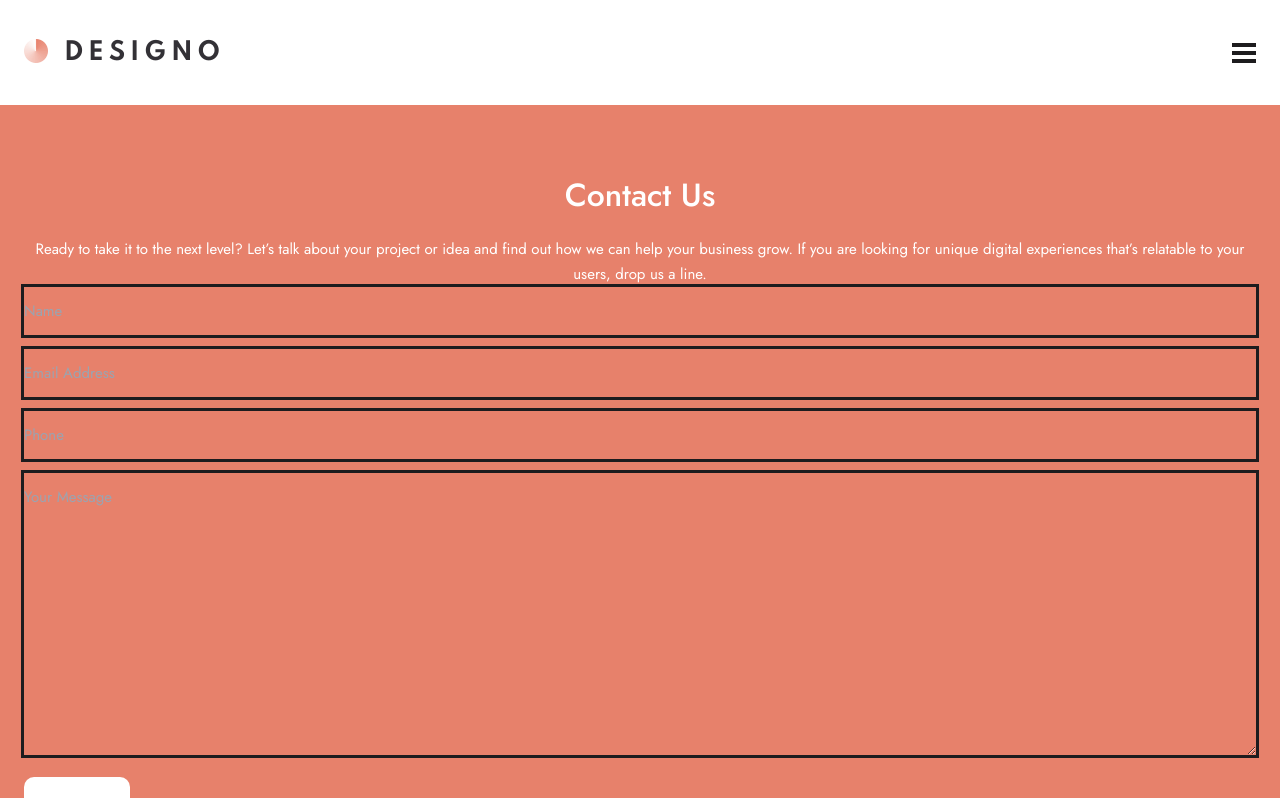
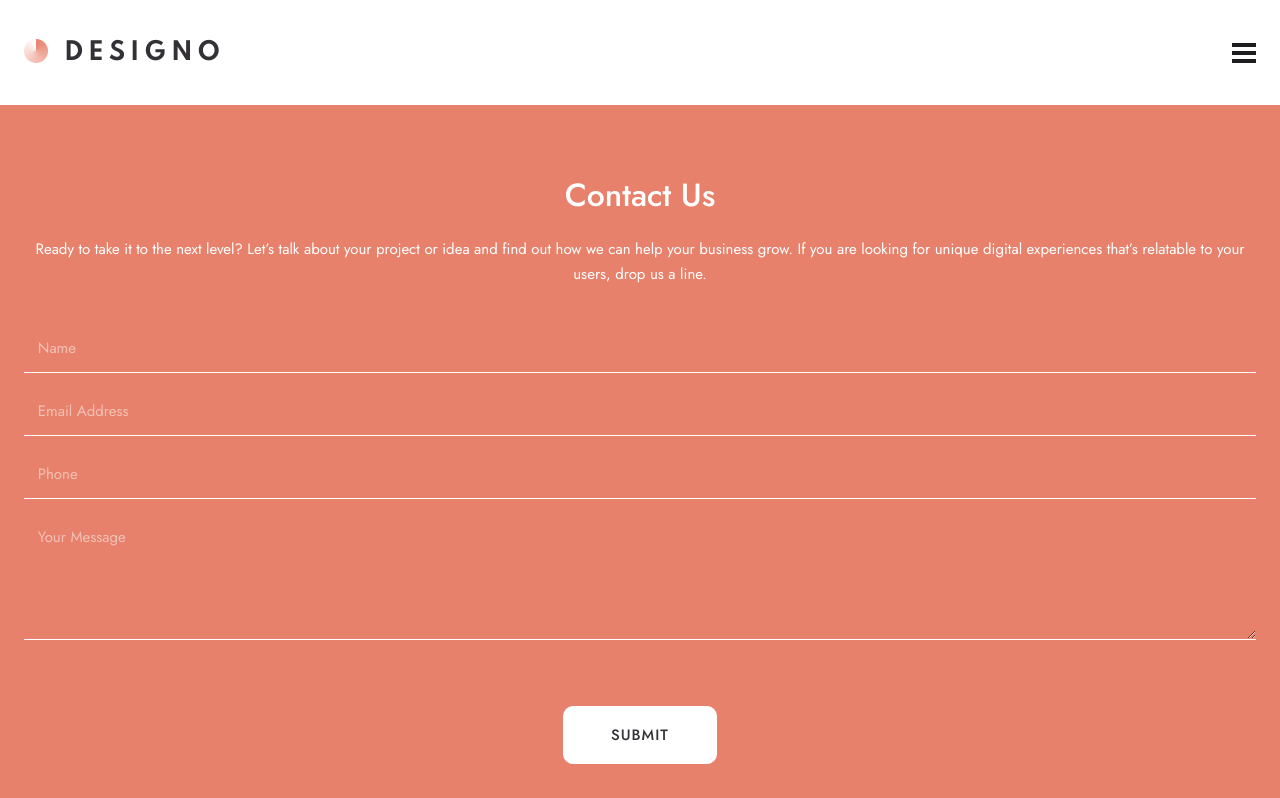
Before and after one commit to presh-031/designo, a Next.js app: page /contact in a window 1280 px wide. Shown: the top 798 px of the page. Built offline with nearby package versions, Linux system fonts and the light colour scheme.

Commit message:
finished styling contact form

```diff
--- a/components/ContactForm.tsx
+++ b/components/ContactForm.tsx
@@ -3,7 +3,7 @@ import WhiteButton from "./WhiteButton";
 const ContactForm = () => {
   return (
     <div className="bg-peach px-[2.4rem] py-[7.2rem]  text-white">
-      <div className="text-center">
+      <div className="mb-[3.7rem] text-center">
         <p className="mb-[2.4rem] text-[3.2rem] font-medium leading-[3.6rem]">
           Contact Us
         </p>
@@ -16,21 +16,21 @@ const ContactForm = () => {
       </div>
       <form className="text-[1.5rem] font-normal leading-[2.6rem]">
         <input
-          className="mb-[1.4rem] w-full bg-transparent py-[1.1rem] outline outline-black"
+          className="mb-[1.4rem] w-full border-b-[1px] border-white bg-transparent px-[1.377rem] py-[1.1rem] placeholder-white placeholder-opacity-50 outline-none"
           type="text"
           id="name"
           placeholder="Name"
           name="name"
         />
         <input
-          className="mb-[1.4rem] w-full bg-transparent py-[1.1rem] outline outline-black"
+          className="mb-[1.4rem] w-full  border-b-[1px] border-white bg-transparent px-[1.377rem] py-[1.1rem] placeholder-white placeholder-opacity-50 outline-none"
           type="text"
           id="email"
           placeholder="Email Address"
           name="email"
         />
         <input
-          className="mb-[1.4rem] w-full bg-transparent py-[1.1rem] outline outline-black"
+          className="mb-[1.4rem] w-full  border-b-[1px] border-white bg-transparent px-[1.377rem] py-[1.1rem] placeholder-white placeholder-opacity-50 outline-none"
           type="text"
           id="phone"
           placeholder="Phone"
@@ -38,16 +38,16 @@ const ContactForm = () => {
         />
 
         <textarea
-          className="mb-[1.4rem] w-full bg-transparent py-[1.1rem] outline outline-black"
+          className="mb-[5.8rem] w-full  border-b-[1px] border-white bg-transparent px-[1.377rem] py-[1.1rem] placeholder-white placeholder-opacity-50 outline-none"
           name="message"
           id="message"
-          cols={30}
           placeholder="Your Message"
-          rows={10}
+          rows={4}
         ></textarea>
 
-        {/* Not enough padding in this component for this form?? */}
-        <WhiteButton text="submit" />
+        <button className="mx-auto block rounded-2xl bg-white px-[4.8rem] py-[1.8rem] text-[1.5rem] font-medium uppercase leading-[2.198rem] tracking-[0.1rem] text-dark-grey">
+          submit
+        </button>
       </form>
     </div>
   );
```
